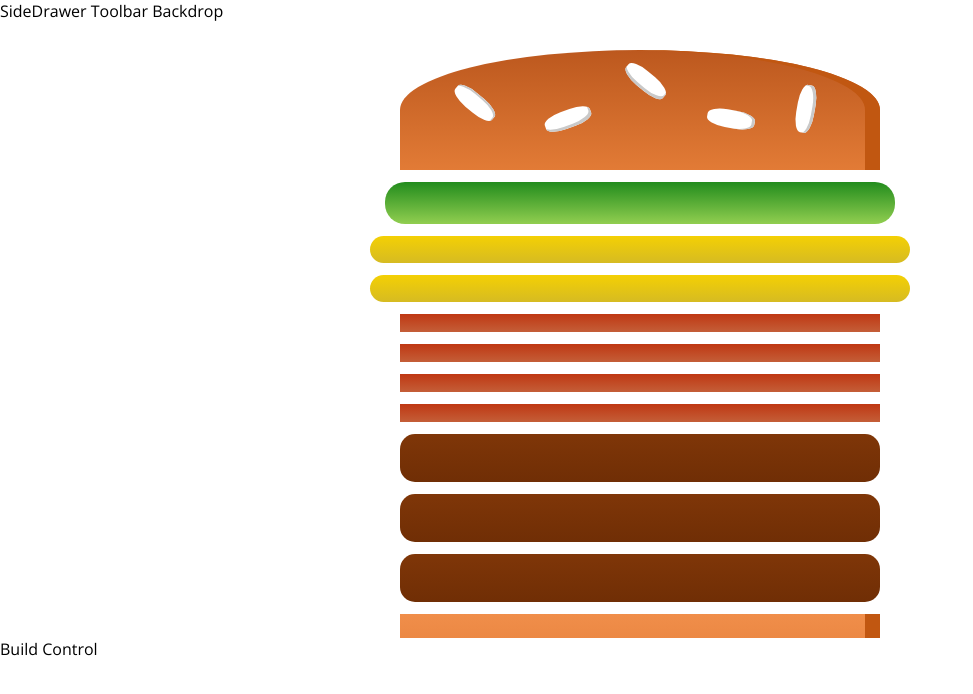
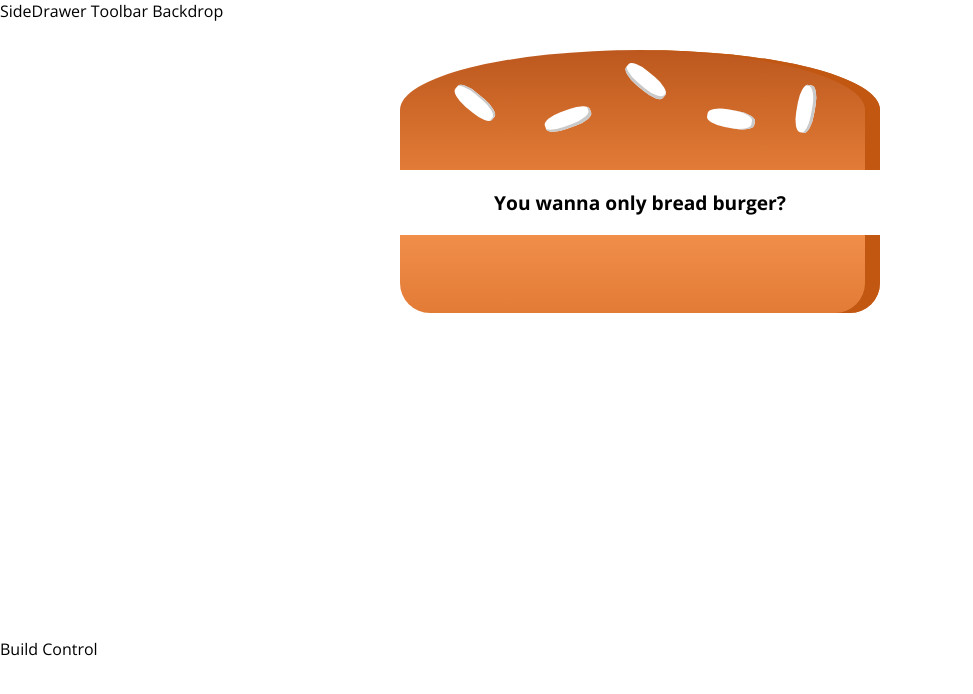
Before and after one commit to littlebobby/my-burger-react-app, a React app: page / in a window 1280 px wide. Shown: the top 694 px of the page, without its empty margins (0-973 px from the left). Built offline with nearby package versions, Linux system fonts and the light colour scheme.

Commit message:
finished burger component adn burgeringredient

```diff
--- a/src/components/Burger/Burger.js
+++ b/src/components/Burger/Burger.js
@@ -3,22 +3,26 @@ import classes from './Burger.css';
 import BurgerIngredient from './BurgerIngredients/BurgerIngredients'
 
 const burger = (props) => {
-  const totalIngredients = Object.keys(props.ingredient)
-    .map(igKey => [...Array(props.ingredient[igKey])].map((_, i) => <BurgerIngredient key={igKey+i} type={igKey} />) )
+  let totalIngredients = Object.keys(props.ingredient)
+  .map(igKey => [...Array(props.ingredient[igKey])]
+    .map((_, i) => <BurgerIngredient key={igKey+i} type={igKey} />)
+  )
+  // * use reduce to flaten the array
+  .reduce((arr, el) => {
+    return [...arr,...el]
+  }, [])
+  // ? you can also use Element Embedding in curly braces
+  // ! but here it is worth to extract a variable for readibility
+  console.log(totalIngredients);
+  if (totalIngredients.length === 0) totalIngredients = <p>You wanna only bread burger?</p>
 
   return (
     <div className={classes.Burger}>
-      <BurgerIngredient type='bread-top' ></BurgerIngredient>
+      <BurgerIngredient type='bread-top' />
       {totalIngredients}
-      <BurgerIngredient type='bread-bottom' ></BurgerIngredient>
+      <BurgerIngredient type='bread-bottom' />
     </div>
   )
 }
 
-  // case ('bread-top'):
-  // case ('meat'):
-  // case ('cheese'):
-  // case ('salad'):
-  // case ('bacon'):
-
 export default burger;
--- a/src/components/Layout/Layout.js
+++ b/src/components/Layout/Layout.js
@@ -4,7 +4,7 @@ import classes from './Layout.css';
 const layout = (props) => (
   <Aux>
     <div>SideDrawer Toolbar Backdrop</div>
-    {console.log('class', classes)}
+    {/* {console.log('class', classes)} */}
     <main className={classes.Content}>
       {props.children}
     </main>
--- a/src/containers/BurgerBuilder/BurgerBuilder.js
+++ b/src/containers/BurgerBuilder/BurgerBuilder.js
@@ -5,10 +5,10 @@ import Burger from '../../components/Burger/Burger'
 class BurgerBuilder extends Component {
   state = {
     ingredient: {
-      salad: 1,
-      cheese: 2,
-      bacon: 4,
-      meat: 3
+      salad: 0,
+      cheese: 0,
+      bacon: 0,
+      meat: 0,
     }
   }
   render() {
```
